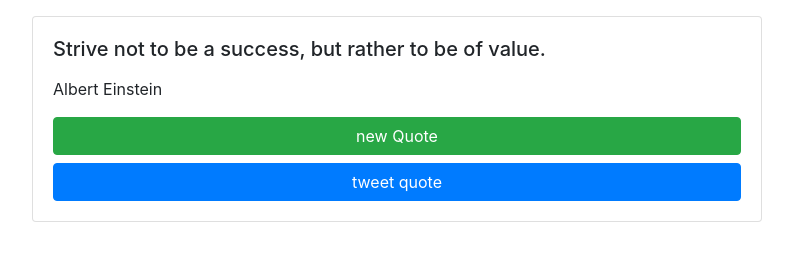
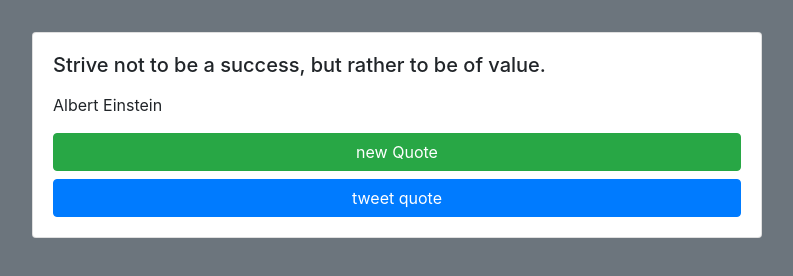
Before and after one commit to shu353/bootstrap_quote_generator, a plain HTML site: page index.html in a window 1280 px wide. Shown: the whole page, without its empty margins (243-1036 px from the left). Drawn offline with nearby package versions, Linux system fonts and the light colour scheme.

Commit message:
change background color

```diff
--- a/index.html
+++ b/index.html
@@ -12,7 +12,7 @@
     <title>Quote Machine generator</title>
 </head>
 
-<body>
+<body class="p-3 mb-2 bg-secondary">
 
     <div class="container">
         <div class="row py-3">
```
